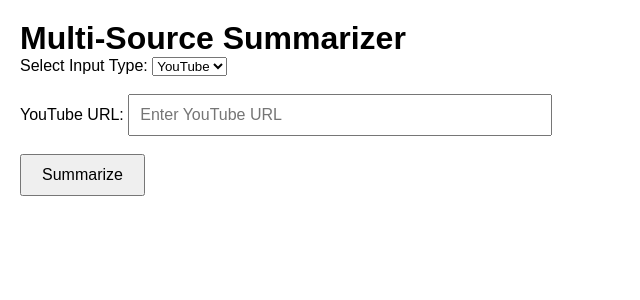
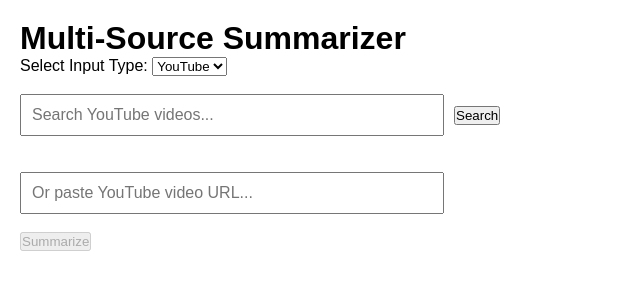
Before and after one commit to Sayan30092004/Velox.ai, a React (Vite) app: page / in a window 1280 px wide. Shown: the top 300 px of the page, without its empty margins (0-640 px from the left). Built offline with nearby package versions, Linux system fonts and the light colour scheme.

Commit message:
after youtube chnages

```diff
--- a/package.json
+++ b/package.json
@@ -10,6 +10,7 @@
     "preview": "vite preview"
   },
   "dependencies": {
+    "axios": "^1.8.2",
     "react": "^19.0.0",
     "react-dom": "^19.0.0"
   },
--- a/src/App.jsx
+++ b/src/App.jsx
@@ -1,18 +1,65 @@
-import React, { useState } from 'react';
+import React, { useState } from "react";
+import axios from "axios";
 
 function SummarizerApp() {
   const [inputType, setInputType] = useState("youtube");
-  const [textInput, setTextInput] = useState("");
-  const [fileInput, setFileInput] = useState(null);
+  const [searchQuery, setSearchQuery] = useState("");
+  const [videos, setVideos] = useState([]);
+  const [selectedVideo, setSelectedVideo] = useState(null);
+  const [manualUrl, setManualUrl] = useState("");
   const [summary, setSummary] = useState("");
   const [loading, setLoading] = useState(false);
   const [errorMsg, setErrorMsg] = useState("");
 
-  const handleInputTypeChange = (e) => {
-    setInputType(e.target.value);
-    setTextInput("");
-    setFileInput(null);
-    setSummary("");
+  const apiKey = "AIzaSyCK0lNefj4v_wUNFdaVev3UgxrfUt-JDfw"; // Replace with your actual API key
+  const backendEndpoint = "https://be5c-34-118-242-81.ngrok-free.app/summarize"; // Your backend URL
+
+  const searchYouTube = async () => {
+    setVideos([]);
+    setSelectedVideo(null);
+    setErrorMsg("");
+
+    try {
+      const response = await axios.get("https://www.googleapis.com/youtube/v3/search", {
+        params: {
+          part: "snippet",
+          q: searchQuery,
+          type: "video",
+          maxResults: 10,
+          key: apiKey,
+        },
+      });
+
+      const videoIds = response.data.items.map(video => video.id.videoId).join(",");
+
+      const detailsResponse = await axios.get("https://www.googleapis.com/youtube/v3/videos", {
+        params: {
+          part: "contentDetails",
+          id: videoIds,
+          key: apiKey,
+        },
+      });
+
+      const filteredVideos = response.data.items.filter(video => {
+        const videoDetails = detailsResponse.data.items.find(v => v.id === video.id.videoId);
+        if (!videoDetails) return false;
+
+        const duration = videoDetails.contentDetails.duration;
+        const match = duration.match(/PT(?:(\d+)H)?(?:(\d+)M)?(?:(\d+)S)?/);
+        if (!match) return false;
+        const hours = match[1] ? parseInt(match[1]) : 0;
+        const minutes = match[2] ? parseInt(match[2]) : 0;
+        const seconds = match[3] ? parseInt(match[3]) : 0;
+
+        console.log("Duration:", hours, "hours", minutes, "minutes", seconds, "seconds");
+        return minutes > 2 ; // Avoid Shorts (under 60s)
+      }).slice(0, 3);
+
+      setVideos(filteredVideos);
+    } catch (error) {
+      console.error("YouTube API Error:", error);
+      setErrorMsg("Error fetching YouTube videos.");
+    }
   };
 
   const handleSubmit = async (e) => {
@@ -21,32 +68,19 @@
     setErrorMsg("");
     setSummary("");
 
-    const endpoint = "https://be5c-34-118-242-81.ngrok-free.app/summarize"; // Replace with your actual ngrok URL
+    try {
+      let videoUrl = selectedVideo ? `https://www.youtube.com/watch?v=${selectedVideo}` : manualUrl;
 
-    try {
-      let response;
-      if (inputType === "youtube" || inputType === "text") {
-        // Send as JSON
-        response = await fetch(endpoint, {
+      let response = await fetch(backendEndpoint, {
         method: "POST",
         headers: { "Content-Type": "application/json" },
         body: JSON.stringify({
-            input_type: inputType,
-            input_source: textInput,
+          input_type: "youtube",
+          input_source: videoUrl,
         }),
       });
-      } else if (inputType === "pdf" || inputType === "docx") {
-        // Send as multipart/form-data
-        const formData = new FormData();
-        formData.append("file", fileInput);
-        formData.append("input_type", inputType);
-        response = await fetch(endpoint, {
-          method: "POST",
-          body: formData,
-        });
-      }
+
       const data = await response.json();
-      console.log("Received data:", data);
       if (data.final_summary && data.final_summary.trim() !== "") {
         setSummary(data.final_summary);
       } else {
@@ -63,58 +97,61 @@
     <div style={{ padding: "20px", fontFamily: "Arial, sans-serif" }}>
       <h1>Multi-Source Summarizer</h1>
       <form onSubmit={handleSubmit}>
-        <div>
         <label>
           Select Input Type:{" "}
-            <select value={inputType} onChange={handleInputTypeChange}>
+          <select value={inputType} onChange={(e) => setInputType(e.target.value)}>
             <option value="youtube">YouTube</option>
             <option value="pdf">PDF</option>
             <option value="docx">DOCX</option>
             <option value="text">Text</option>
           </select>
         </label>
-        </div>
-        <br />
-        {inputType === "youtube" || inputType === "text" ? (
+        <br /><br />
+
+        {inputType === "youtube" && (
           <div>
-            <label>
-              {inputType === "youtube" ? "YouTube URL:" : "Text:"}{" "}
             <input
               type="text"
-                value={textInput}
-                onChange={(e) => setTextInput(e.target.value)}
-                placeholder={
-                  inputType === "youtube"
-                    ? "Enter YouTube URL"
-                    : "Enter raw text"
-                }
+              placeholder="Search YouTube videos..."
+              value={searchQuery}
+              onChange={(e) => setSearchQuery(e.target.value)}
+              onKeyDown={(e) => e.key === "Enter" && searchYouTube()} // Triggers search on Enter key
               style={{ width: "400px", padding: "10px", fontSize: "16px" }}
-                required
             />
-            </label>
+            <button type="button" onClick={searchYouTube} style={{ marginLeft: "10px" }}>
+              Search
+            </button>
+
+            <br /><br />
+            {videos.map((video) => (
+              <div key={video.id.videoId} style={{ display: "flex", alignItems: "center", marginBottom: "10px" }}>
+                <input
+                  type="radio"
+                  name="video"
+                  value={video.id.videoId}
+                  onChange={() => setSelectedVideo(video.id.videoId)}
+                  style={{ marginRight: "10px" }}
+                />
+                <img
+                  src={video.snippet.thumbnails.default.url}
+                  alt={video.snippet.title}
+                  style={{ width: "120px", height: "90px", marginRight: "10px", borderRadius: "5px" }}
+                />
+                <label>{video.snippet.title}</label>
               </div>
-        ) : (
-          <div>
-            <label>
-              Upload {inputType.toUpperCase()} File:{" "}
+            ))}
+            <br />
             <input
-                type="file"
-                onChange={(e) => setFileInput(e.target.files[0])}
-                accept={inputType === "pdf" ? ".pdf" : ".docx"}
-                required
+              type="text"
+              placeholder="Or paste YouTube video URL..."
+              value={manualUrl}
+              onChange={(e) => setManualUrl(e.target.value)}
+              style={{ width: "400px", padding: "10px", fontSize: "16px" }}
             />
-            </label>
           </div>
         )}
         <br />
-        <button
-          type="submit"
-          style={{
-            padding: "10px 20px",
-            fontSize: "16px",
-            cursor: "pointer",
-          }}
-        >
+        <button type="submit" disabled={inputType === "youtube" && !selectedVideo && !manualUrl}>
           Summarize
         </button>
       </form>
```
Also changed, not shown: 1 other file (tests, documents, lock files or other folders). Lines whose indentation alone changed are shown as unchanged.
